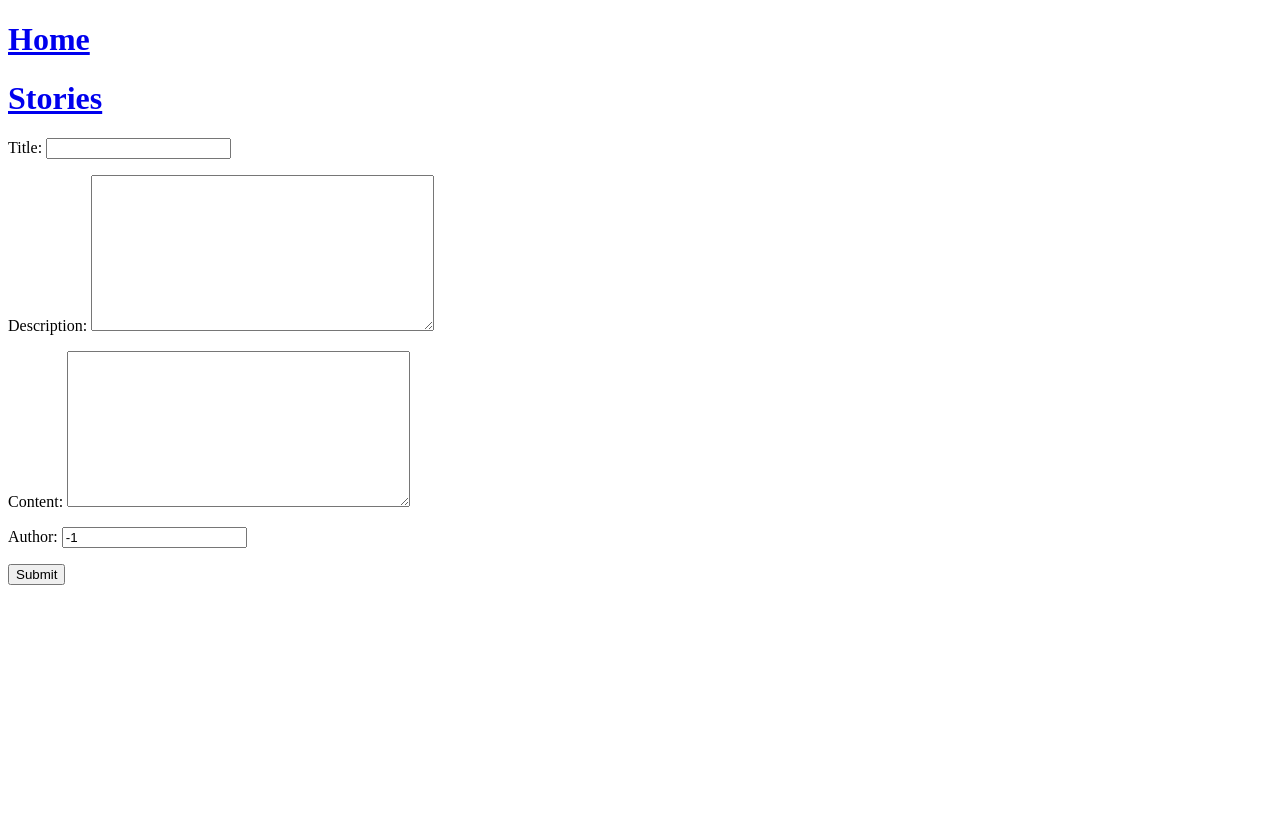
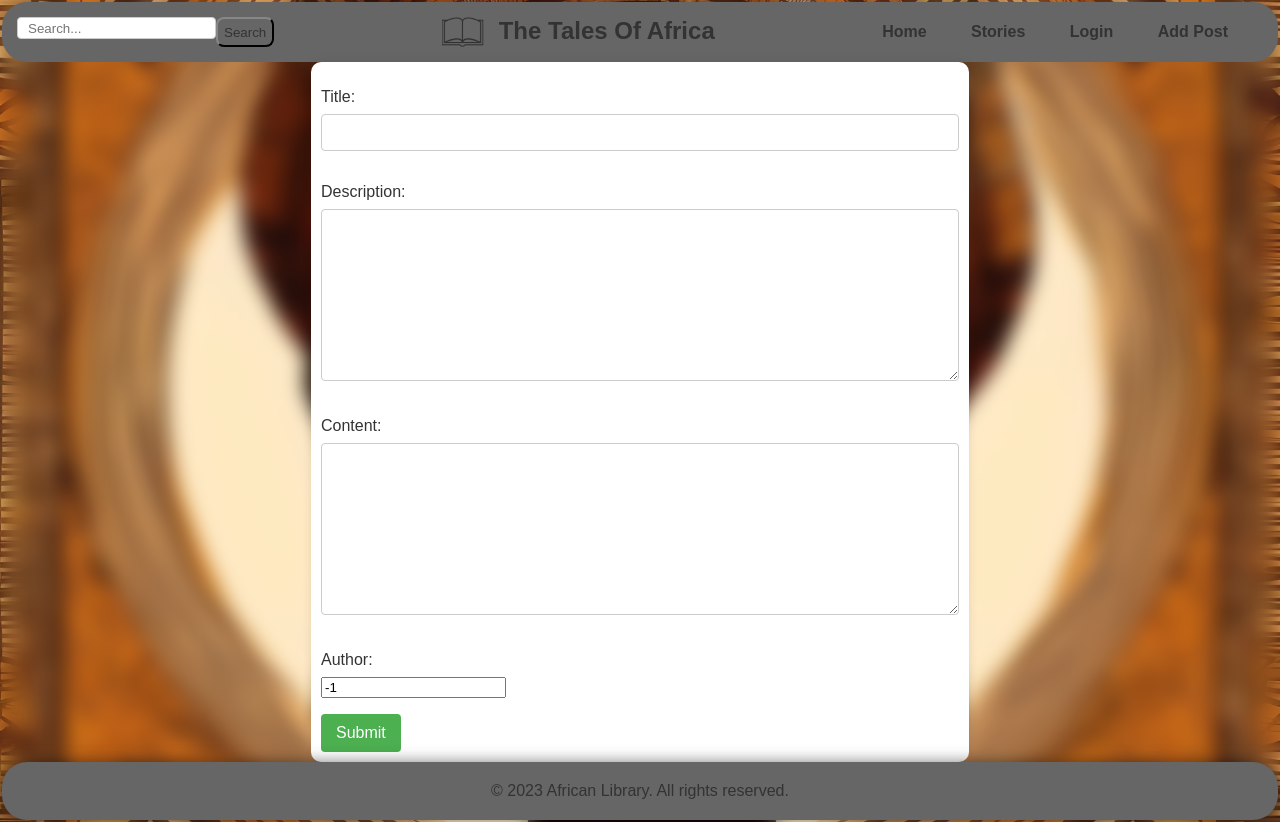
Before and after one commit to VivianDee/Tales-of-Africa, a Django app: page /add_post/ in a window 1280 px wide. Before the commit the page ends 585 px from the top, so only its background shows below. Run offline with Django 4.2, Linux system fonts and the light colour scheme.

Commit message:
major_update

```diff
--- a/africreads/africanlibrary/templates/add_post.html
+++ b/africreads/africanlibrary/templates/add_post.html
@@ -1,18 +1,9 @@
-<!DOCTYPE html>
-<html>
-<head>
-    <meta charset='utf-8'>
-    <meta http-equiv='X-UA-Compatible' content='IE=edge'>
-    <title> title </title>
-    <meta name='viewport' content='width=device-width, initial-scale=1'>
-</head>
-<body>
-    <a href={% url 'main:index' %}><h1>Home</h1></a>
-    <a href={% url 'main:stories' %}><h1>Stories</h1></a>
-    <form method="post">
+{% extends 'base.html' %}
+{% load static %}
+    {% block content %}
+    <form class='center' method="post">
         {% csrf_token %}
         {{ form.as_p }}
         <input type="submit">
     </form>
-</body>
-</html>
+    {% endblock %}
--- a/africreads/africanlibrary/templates/base.html
+++ b/africreads/africanlibrary/templates/base.html
@@ -338,6 +338,62 @@
             align-items: center;
         }
     </style>
+    <!--Stlyling forms -->
+    <style>
+        form {
+          background-color: #fff;
+          padding: 20px;
+          margin-left: 3vw;
+          border-radius: 10px;
+          box-shadow: 0 0 10px rgba(0, 0, 0, 0.1);
+          justify-content: center;
+          align-items: center;
+          max-width: 70%;
+          width: 100%;
+        }
+        .center {
+            margin: auto;
+            width: 50%;
+            padding: 10px;
+        }
+        label {
+          display: block;
+          margin-bottom: 8px;
+          color: #333;
+        }
+
+        input[type="text"],
+        input[type="email"],
+        input[type="password"],
+        textarea {
+          width: 100%;
+          padding: 10px;
+          margin-bottom: 16px;
+          box-sizing: border-box;
+          border: 1px solid #ccc;
+          border-radius: 4px;
+        }
+
+        input[type="submit"],button[type="submit"]  {
+          background-color: #4CAF50;
+          color: #fff;
+          padding: 10px 15px;
+          border: none;
+          border-radius: 4px;
+          cursor: pointer;
+          font-size: 16px;
+        }
+
+        input[type="submit"]:hover, button[type="submit"]:hover {
+          background-color: #45a049;
+        }
+
+        @media (max-width: 600px) {
+          form {
+            max-width: 100%;
+          }
+        }
+      </style>
 </head>
 <body  style="background-image: url('{% static 'africanlibrary/images/thumb_img2.webp' %}')">
     <nav>
--- a/africreads/africanlibrary/templates/registration/register.html
+++ b/africreads/africanlibrary/templates/registration/register.html
@@ -1,3 +1,7 @@
+{% extends 'base.html' %}
+{% load static %}
+
+{% block content %}
  <h1 class="font-weight-bold">Register</h1>
 	    <hr>
 		<form method="POST">
@@ -6,3 +10,4 @@
 			<button class="btn btn-primary" type="submit">Register</button>
 		</form>
 		<p>If you already have an account, <a href={% url "login" %}>login</a> instead.</p>
+		{% endblock %}
--- a/africreads/africanlibrary/views.py
+++ b/africreads/africanlibrary/views.py
@@ -100,5 +100,6 @@ def add_story(request):
      form = StoryAddForm(request.POST)
      if form.is_valid():
           form.save()
+          return redirect('main:stories')
      form = StoryAddForm()
      return render(request, 'add_post.html', context={'form' : form})
```
Also changed, not shown: africreads/africanlibrary/templates/registration/login.html (+6 -1 lines), africreads/db.sqlite3.
